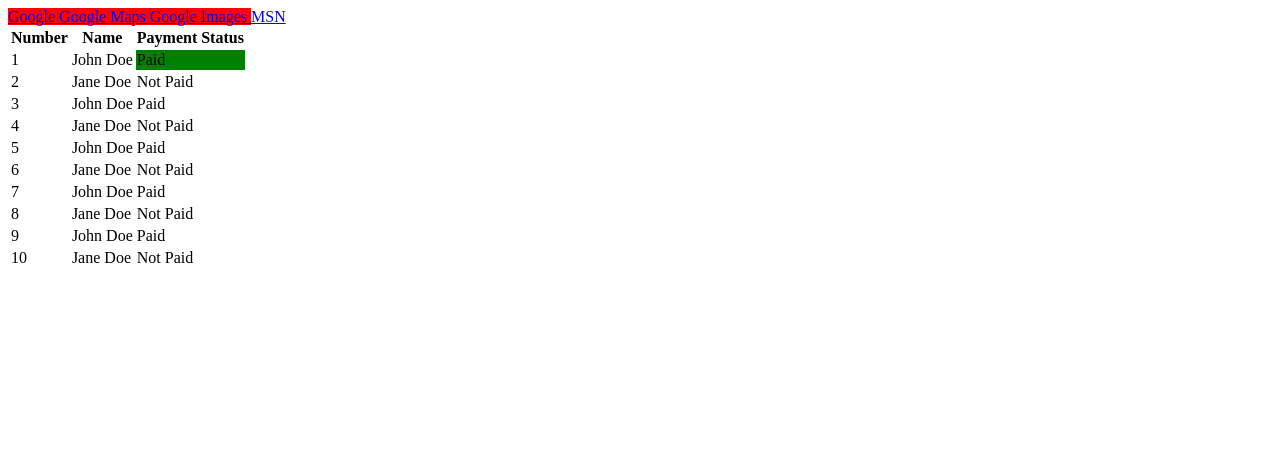
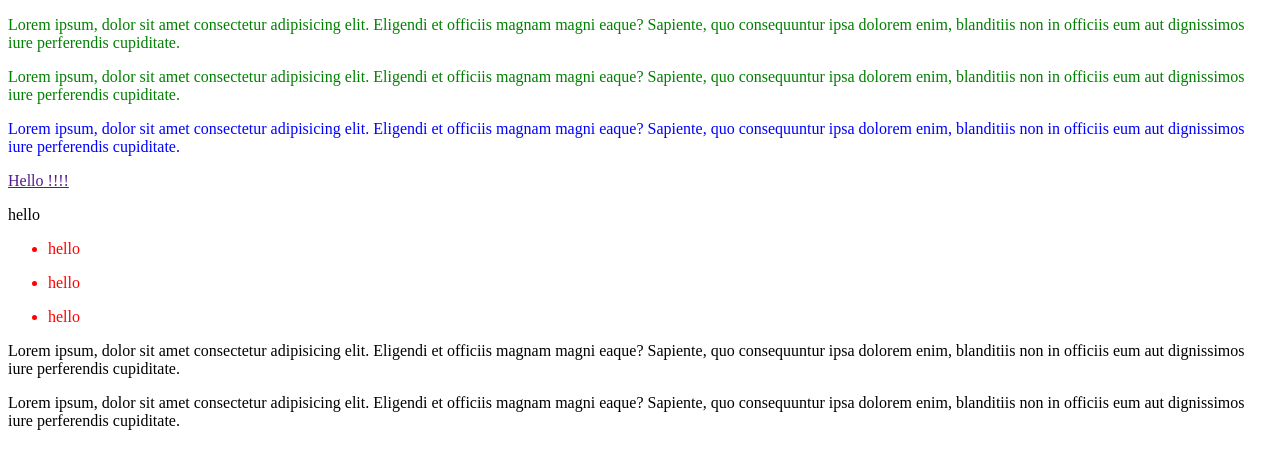
Before and after one commit to vipulasa/edexcel-sigma-unit-2, a plain HTML site: page index.html in a window 1280 px wide. Drawn offline with Linux system fonts and the light colour scheme.

Commit message:
CSS selectors part 3

```diff
--- a/index.html
+++ b/index.html
@@ -21,148 +21,53 @@
 
 <body>
 
-    <a href="https://www.google.com">
-        Google
-    </a>
-    <a href="https://www.google.com/maps">
-        Google Maps
-    </a>
-    <a href="https://www.google.com/images">
-        Google Images
-    </a>
+    <div>
+        <p>
+            Lorem ipsum, dolor sit amet consectetur adipisicing elit. Eligendi et officiis magnam magni eaque? Sapiente,
+            quo consequuntur ipsa dolorem enim, blanditiis non in officiis eum aut dignissimos iure perferendis
+            cupiditate.
+        </p>
+        <p>
+            Lorem ipsum, dolor sit amet consectetur adipisicing elit. Eligendi et officiis magnam magni eaque? Sapiente,
+            quo consequuntur ipsa dolorem enim, blanditiis non in officiis eum aut dignissimos iure perferendis
+            cupiditate.
+        </p>
+        <p>
+            Lorem ipsum, dolor sit amet consectetur adipisicing elit. Eligendi et officiis magnam magni eaque? Sapiente,
+            quo consequuntur ipsa dolorem enim, blanditiis non in officiis eum aut dignissimos iure perferendis
+            cupiditate.
+        </p>
+        <a href="">Hello !!!!   </a>
+    </div>
 
-    <a href="https://www.msn.com">
-        MSN
-    </a>
+    <p>
+        hello
+    </p>
+    <ul>
+        <li>hello</li>
+    </ul>
+    <ul>
+        <li>hello</li>
+    </ul>
+    <ul>
+        <li>hello</li>
+    </ul>
+
+    <p>
+        Lorem ipsum, dolor sit amet consectetur adipisicing elit. Eligendi et officiis magnam magni eaque? Sapiente,
+        quo consequuntur ipsa dolorem enim, blanditiis non in officiis eum aut dignissimos iure perferendis
+        cupiditate.
+    </p>
+
+    <p>
+        Lorem ipsum, dolor sit amet consectetur adipisicing elit. Eligendi et officiis magnam magni eaque? Sapiente,
+        quo consequuntur ipsa dolorem enim, blanditiis non in officiis eum aut dignissimos iure perferendis
+        cupiditate.
+    </p>
 
 
-   <table>
-    <thead>
-        <tr>
-            <th>
-                Number
-            </th>
-            <th>
-                Name
-            </th>
-            <th>
-                Payment Status
-            </th>
-        </tr>
-    </thead>
-    <tbody>
-        <tr>
-            <td>
-                1
-            </td>
-            <td>
-                John Doe
-            </td>
-            <td paid="this user has paid">
-                Paid
-            </td>
-        </tr>
-        <tr>
-            <td>
-                2
-            </td>
-            <td>
-                Jane Doe
-            </td>
-            <td paid="the user has not_paid">
-                Not Paid
-            </td>
-        </tr>
-        <tr>
-            <td>
-                3
-            </td>
-            <td>
-                John Doe
-            </td>
-            <td>
-                Paid
-            </td>
-        </tr>
-        <tr>
-            <td>
-                4
-            </td>
-            <td>
-                Jane Doe
-            </td>
-            <td>
-                Not Paid
-            </td>
-        </tr>
-        <tr>
-            <td>
-                5
-            </td>
-            <td>
-                John Doe
-            </td>
-            <td>
-                Paid
-            </td>
-        </tr>
-        <tr>
-            <td>
-                6
-            </td>
-            <td>
-                Jane Doe
-            </td>
-            <td>
-                Not Paid
-            </td>
-        </tr>
-        <tr>
-            <td>
-                7
-            </td>
-            <td>
-                John Doe
-            </td>
-            <td>
-                Paid
-            </td>
-        </tr>
-        <tr>
-            <td>
-                8
-            </td>
-            <td>
-                Jane Doe
-            </td>
-            <td>
-                Not Paid
-            </td>
-        </tr>
-        <tr>
-            <td>
-                9
-            </td>
-            <td>
-                John Doe
-            </td>
-            <td>
-                Paid
-            </td>
-        </tr>
-        <tr>
-            <td>
-                10
-            </td>
-            <td>
-                Jane Doe
-            </td>
-            <td>
-                Not Paid
-            </td>
-        </tr>
-    </tbody>
-   </table>
+
+
 </body>
 
 </html>
--- a/styles.css
+++ b/styles.css
@@ -76,3 +76,15 @@ h1 {
 [paid~="not_paid"] {
   background-color: red;
 } */
+
+div > p:nth-child(3) {
+  color: blue;
+}
+
+div, h1, .green, #green, add {
+  color: green;
+}
+
+p ~ ul {
+  color: red;
+}
```
